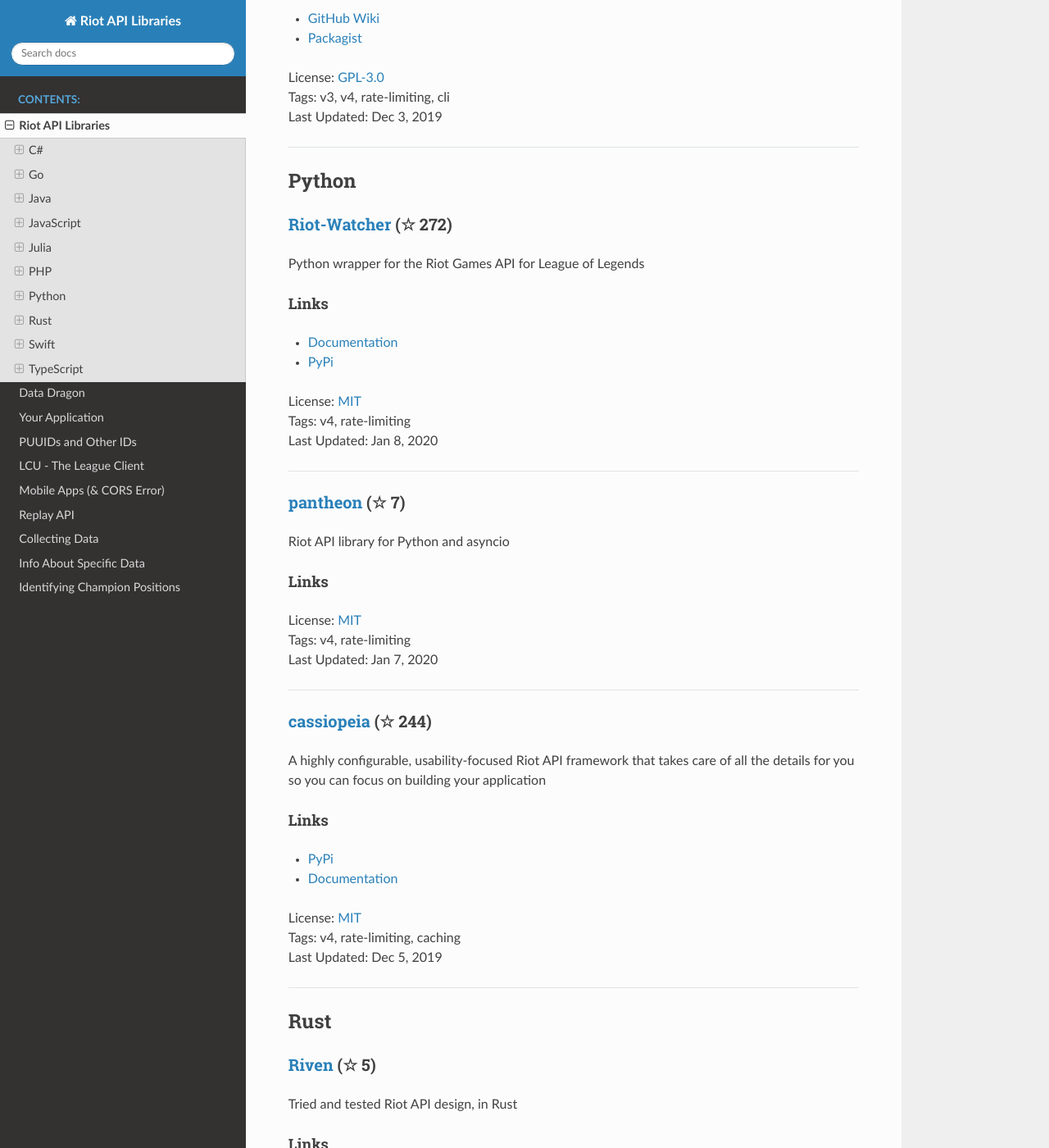
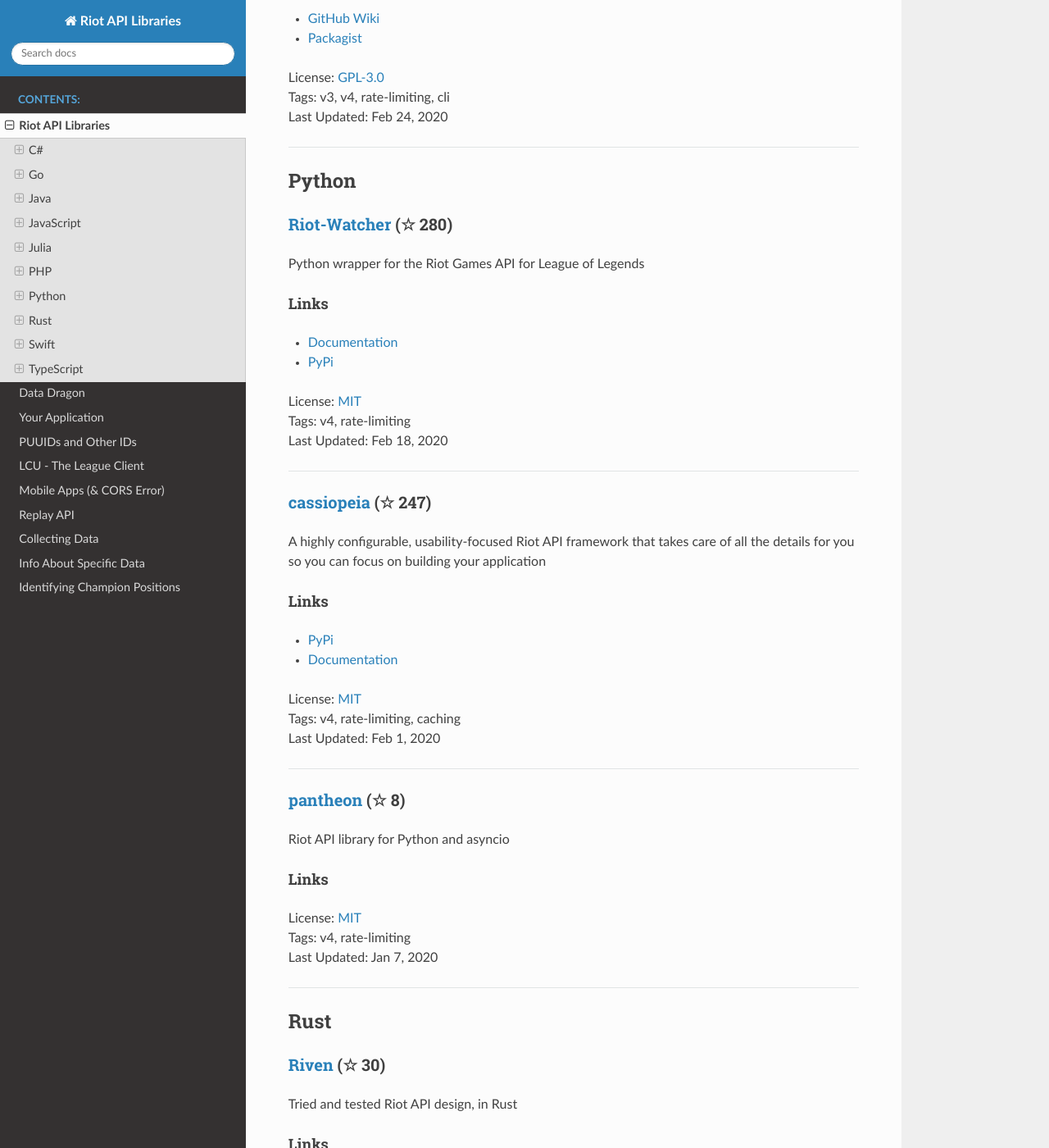
Before and after one commit to WxWatch/riot-api-libraries, a Sphinx documentation site: the page built from docs/libraries.rst, in a window 1280 px wide and 1400 px high, scrolled down 4870 px. Shown: the whole window at 82% size. Built offline with Sphinx 7.4.7 and the Read the Docs theme 2.0.0, drawn with Linux system fonts in a browser that asks for light colours; pages that are not in the unit, such as notebooks, are missing from menus; some of the changed text lies outside the part shown.

```diff
--- a/docs/libraries.rst
+++ b/docs/libraries.rst
@@ -29,7 +29,7 @@ Links
 - `NuGet <https://www.nuget.org/packages/MingweiSamuel.Camille/>`_
 | License: `LGPL-3.0 <http://choosealicense.com/licenses/lgpl-3.0>`_
 | Tags: v3, v4, rate-limiting
-| Last Updated: Jan 30, 2020
+| Last Updated: Feb 19, 2020
 
 -----------------
 
@@ -65,7 +65,7 @@ Links
 
 | License: `Apache-2.0 <http://choosealicense.com/licenses/apache-2.0>`_
 | Tags: v4
-| Last Updated: Jan 29, 2020
+| Last Updated: Feb 19, 2020
 
 -----------------
 
@@ -82,11 +82,11 @@ Links
 - `JavaDoc <http://javadoc.io/doc/com.merakianalytics.orianna/orianna>`_
 | License: `MIT <http://choosealicense.com/licenses/mit>`_
 | Tags: v4, rate-limiting, caching
-| Last Updated: Nov 24, 2019
+| Last Updated: Feb 1, 2020
 
 -----------------
 
-`riot-api-java <https://github.com/taycaldwell/riot-api-java>`_ (☆ 168)
+`riot-api-java <https://github.com/taycaldwell/riot-api-java>`_ (☆ 170)
 ~~~~~~~~~~~~~~~~~~~~~~~~~~~~~~~~~~~~~~~~~~~~~~~~~~~~~~~~~~~~~~~~~~~~~~~~~~~~~~~~~~~~~~~~~~~~~~~~~~~~
 
 A simple to use Riot Games API wrapper for Java. This library makes it easy to gather and use League of Legends data in your apps.
@@ -104,7 +104,24 @@ Links
 JavaScript
 ------------------------------------------
 
-`LeagueJS <https://github.com/Colorfulstan/LeagueJS>`_ (☆ 48)
+`twisted <https://github.com/Sansossio/twisted>`_ (☆ 5)
+~~~~~~~~~~~~~~~~~~~~~~~~~~~~~~~~~~~~~~~~~~~~~~~~~~~~~~~~~~~~~~~~~~~~~~~~~~~~~~~~~~~~~~~~~~~~~~~~~~~~
+
+Fetching riot games api data
+
+Links
+::::::::::::::::
+
+- `npm <https://www.npmjs.com/package/twisted>`_
+- `github <https://github.com/Sansossio/twisted>`_
+- `examples <https://github.com/Sansossio/twisted/tree/master/example>`_
+| License: None
+| Tags: rate-limiting, v4, lol, tft, caching
+| Last Updated: Feb 12, 2020
+
+-----------------
+
+`LeagueJS <https://github.com/Colorfulstan/LeagueJS>`_ (☆ 51)
 ~~~~~~~~~~~~~~~~~~~~~~~~~~~~~~~~~~~~~~~~~~~~~~~~~~~~~~~~~~~~~~~~~~~~~~~~~~~~~~~~~~~~~~~~~~~~~~~~~~~~
 
 A Javascript Wrapper for the League of Legends API
@@ -133,23 +150,6 @@ Links
 | License: `MIT <http://choosealicense.com/licenses/mit>`_
 | Tags: v4, rate-limiting, caching
 | Last Updated: Dec 28, 2019
-
------------------
-
-`twisted <https://github.com/Sansossio/twisted>`_ (☆ 3)
-~~~~~~~~~~~~~~~~~~~~~~~~~~~~~~~~~~~~~~~~~~~~~~~~~~~~~~~~~~~~~~~~~~~~~~~~~~~~~~~~~~~~~~~~~~~~~~~~~~~~
-
-Fetching riot games api data
-
-Links
-::::::::::::::::
-
-- `npm <https://www.npmjs.com/package/twisted>`_
-- `github <https://github.com/Sansossio/twisted>`_
-- `examples <https://github.com/Sansossio/twisted/tree/master/example>`_
-| License: None
-| Tags: rate-limiting, v4, lol, tft, caching
-| Last Updated: Dec 23, 2019
 
 -----------------
 
@@ -212,14 +212,14 @@ Links
 
 | License: `NOASSERTION <http://choosealicense.com/licenses/other>`_
 | Tags: v4
-| Last Updated: Jan 30, 2020
+| Last Updated: Feb 9, 2020
 
 -----------------
 
 PHP
 ------------------------------------------
 
-`riot-api <https://github.com/dolejska-daniel/riot-api>`_ (☆ 73)
+`riot-api <https://github.com/dolejska-daniel/riot-api>`_ (☆ 74)
 ~~~~~~~~~~~~~~~~~~~~~~~~~~~~~~~~~~~~~~~~~~~~~~~~~~~~~~~~~~~~~~~~~~~~~~~~~~~~~~~~~~~~~~~~~~~~~~~~~~~~
 
 Riot League of Legends & DataDragon API wrappers for PHP7
@@ -231,14 +231,14 @@ Links
 - `Packagist <https://packagist.org/packages/dolejska-daniel/riot-api>`_
 | License: `GPL-3.0 <http://choosealicense.com/licenses/gpl-3.0>`_
 | Tags: v3, v4, rate-limiting, cli
-| Last Updated: Dec 3, 2019
+| Last Updated: Feb 24, 2020
 
 -----------------
 
 Python
 ------------------------------------------
 
-`Riot-Watcher <https://github.com/pseudonym117/Riot-Watcher>`_ (☆ 272)
+`Riot-Watcher <https://github.com/pseudonym117/Riot-Watcher>`_ (☆ 280)
 ~~~~~~~~~~~~~~~~~~~~~~~~~~~~~~~~~~~~~~~~~~~~~~~~~~~~~~~~~~~~~~~~~~~~~~~~~~~~~~~~~~~~~~~~~~~~~~~~~~~~
 
 Python wrapper for the Riot Games API for League of Legends
@@ -250,11 +250,27 @@ Links
 - `PyPi <https://pypi.python.org/pypi/riotwatcher>`_
 | License: `MIT <http://choosealicense.com/licenses/mit>`_
 | Tags: v4, rate-limiting
-| Last Updated: Jan 8, 2020
+| Last Updated: Feb 18, 2020
 
 -----------------
 
-`pantheon <https://github.com/Canisback/pantheon>`_ (☆ 7)
+`cassiopeia <https://github.com/meraki-analytics/cassiopeia>`_ (☆ 247)
+~~~~~~~~~~~~~~~~~~~~~~~~~~~~~~~~~~~~~~~~~~~~~~~~~~~~~~~~~~~~~~~~~~~~~~~~~~~~~~~~~~~~~~~~~~~~~~~~~~~~
+
+A highly configurable, usability-focused Riot API framework that takes care of all the details for you so you can focus on building your application
+
+Links
+::::::::::::::::
+
+- `PyPi <https://pypi.org/project/cassiopeia/>`_
+- `Documentation <http://cassiopeia.readthedocs.org/en/latest/>`_
+| License: `MIT <http://choosealicense.com/licenses/mit>`_
+| Tags: v4, rate-limiting, caching
+| Last Updated: Feb 1, 2020
+
+-----------------
+
+`pantheon <https://github.com/Canisback/pantheon>`_ (☆ 8)
 ~~~~~~~~~~~~~~~~~~~~~~~~~~~~~~~~~~~~~~~~~~~~~~~~~~~~~~~~~~~~~~~~~~~~~~~~~~~~~~~~~~~~~~~~~~~~~~~~~~~~
 
 Riot API library for Python and asyncio
@@ -268,26 +284,10 @@ Links
 
 -----------------
 
-`cassiopeia <https://github.com/meraki-analytics/cassiopeia>`_ (☆ 244)
-~~~~~~~~~~~~~~~~~~~~~~~~~~~~~~~~~~~~~~~~~~~~~~~~~~~~~~~~~~~~~~~~~~~~~~~~~~~~~~~~~~~~~~~~~~~~~~~~~~~~
-
-A highly configurable, usability-focused Riot API framework that takes care of all the details for you so you can focus on building your application
-
-Links
-::::::::::::::::
-
-- `PyPi <https://pypi.org/project/cassiopeia/>`_
-- `Documentation <http://cassiopeia.readthedocs.org/en/latest/>`_
-| License: `MIT <http://choosealicense.com/licenses/mit>`_
-| Tags: v4, rate-limiting, caching
-| Last Updated: Dec 5, 2019
-
------------------
-
 Rust
 ------------------------------------------
 
-`Riven <https://github.com/MingweiSamuel/Riven>`_ (☆ 5)
+`Riven <https://github.com/MingweiSamuel/Riven>`_ (☆ 30)
 ~~~~~~~~~~~~~~~~~~~~~~~~~~~~~~~~~~~~~~~~~~~~~~~~~~~~~~~~~~~~~~~~~~~~~~~~~~~~~~~~~~~~~~~~~~~~~~~~~~~~
 
 Tried and tested Riot API design, in Rust
@@ -299,7 +299,7 @@ Links
 - `Crates.io <https://crates.io/crates/riven>`_
 | License: `MIT <http://choosealicense.com/licenses/mit>`_
 | Tags: v3, v4, rate-limiting, tft
-| Last Updated: Jan 30, 2020
+| Last Updated: Feb 16, 2020
 
 -----------------
 
@@ -339,7 +339,7 @@ Links
 TypeScript
 ------------------------------------------
 
-`twisted <https://github.com/Sansossio/twisted>`_ (☆ 3)
+`twisted <https://github.com/Sansossio/twisted>`_ (☆ 5)
 ~~~~~~~~~~~~~~~~~~~~~~~~~~~~~~~~~~~~~~~~~~~~~~~~~~~~~~~~~~~~~~~~~~~~~~~~~~~~~~~~~~~~~~~~~~~~~~~~~~~~
 
 Fetching riot games api data
@@ -352,6 +352,6 @@ Links
 - `examples <https://github.com/Sansossio/twisted/tree/master/example>`_
 | License: None
 | Tags: rate-limiting, v4, lol, tft, caching
-| Last Updated: Dec 23, 2019
+| Last Updated: Feb 12, 2020
 
 -----------------
```
Also changed, not shown: other parts of docs/libraries.rst (+4 -4 lines).
